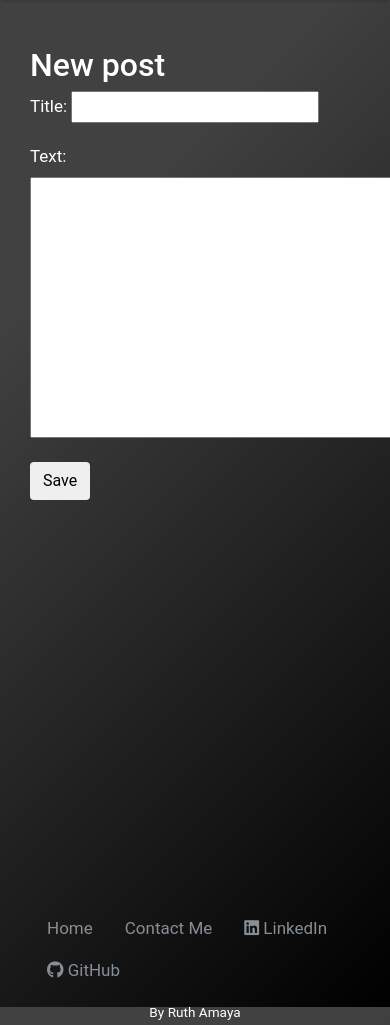
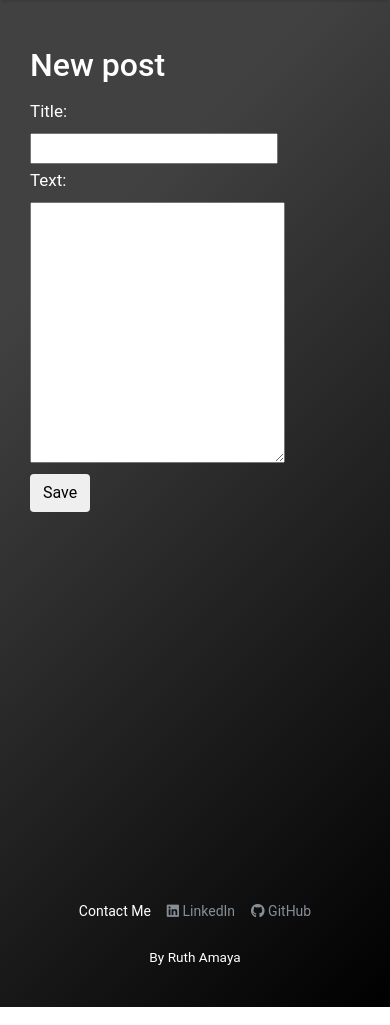
Before and after one commit to amaya91/Django-projects, a Django app: page /post/new/ in a window 390 px wide; the page is wider, and only the part inside the window is pictured. Shown: the part 56-1081 px from the top of that part. Run offline with Django 3.2, Linux system fonts and the light colour scheme; the visitor is signed in with stand-in values (Sample User, id 1); some libraries are stand-ins or nearby versions.

Commit message:
responsive textarea size

```diff
--- a/blog/templates/blog/base.html
+++ b/blog/templates/blog/base.html
@@ -54,17 +54,17 @@
                     <div class="navbar-nav nav ml-auto" >
                         {% if user.is_authenticated %}
                             <strong class="nav-item nav-link">Hello, {{ user.username }}!</strong>
-                            <a href="{% url 'post_list' %}" class="nav-item nav-link">Blog</a>
-                            <a href="{% url 'post_new' %}" class="nav-item nav-link">Create a Post<i class="far fa-plus-square pl-2"></i></a>
+                            <a href="{% url 'post_list' %}" class="nav-item btn-sm nav-link">Posts</a>
+                            <a href="{% url 'post_new' %}" class="nav-item btn-sm nav-link">Create a Post<i class="far fa-plus-square pl-2"></i></a>
                             {% if user.is_superuser %}
-                                <a href="{% url 'post_draft_list' %}" class="nav-item nav-link">View Drafts<i class="fas fa-edit pl-2"></i></a>
+                                <a href="{% url 'post_draft_list' %}" class="nav-item btn-sm nav-link">View Drafts<i class="fas fa-edit pl-2"></i></a>
                             {% endif %}
-                            <a href="{% url 'logout' %}" class="nav-item nav-link">Log Out<i class="fas fa-sign-out-alt pl-2"></i></a>
-                            <a class="nav-item nav-link" href="#" target="_blank">Amaya Portfolio</a>
+                            <a href="{% url 'logout' %}" class="nav-item btn-sm nav-link">Log Out<i class="fas fa-sign-out-alt pl-2"></i></a>
+                            <a class="nav-item btn-sm nav-link" href="#" target="_blank">Amaya Portfolio</a>
                         {% else %}
-                            <a href="{% url 'home' %}" class="nav-item nav-link">Home</a>
-                            <a href="{% url 'login' %}" class="nav-item nav-link">Log In<i class="fas fa-sign-in-alt pl-2"></i></a>
-                            <a href="{% url 'signup' %}" class="nav-item nav-link">Sign Up<i class="fas fa-user-plus pl-2"></i></a>
+                            <a href="{% url 'home' %}" class="nav-item btn-sm nav-link">Home</a>
+                            <a href="{% url 'login' %}" class="nav-item btn-sm nav-link">Log In<i class="fas fa-sign-in-alt pl-2"></i></a>
+                            <a href="{% url 'signup' %}" class="nav-item btn-sm nav-link">Sign Up<i class="fas fa-user-plus pl-2"></i></a>
                         {% endif %}
                     </div>
                 </div>
@@ -76,20 +76,17 @@
                 {% endblock %}
         </div>
         <!-- footer -->
-        <footer class="row mx-auto py-3 container navbar  ">
-            <div class="col-md-7 justify-content-center justify-content-md-start">
-                <ul class="nav">
+        <footer class="row mx-auto pb-3 container navbar py-0 ">
+            <div class="col-md-7 ">
+                <ul class="nav justify-content-center justify-content-md-start">
                     <li class="nav-item">
-                        <a class="nav-link btn-outline-secondary" href="{% url 'home' %}">Home</a>
+                        <a class=" btn-sm btn-outline-secondary py-0" data-toggle="modal" data-target="#register">Contact Me</a>
                     </li>
                     <li class="nav-item">
-                        <a class="nav-link btn-outline-secondary text-muted" data-toggle="modal" data-target="#register">Contact Me</a>
+                        <a class=" btn-sm btn-outline-secondary py-0" href="https://linkedin.com/in/ruthamaya"><i class="fab fa-linkedin"></i> LinkedIn</a>
                     </li>
                     <li class="nav-item">
-                        <a class="nav-link btn-outline-secondary" href="https://linkedin.com/in/ruthamaya"><i class="fab fa-linkedin"></i> LinkedIn</a>
-                    </li>
-                    <li class="nav-item">
-                        <a class="nav-link btn-outline-secondary" href="https://github.com/amaya91"><i class="fab fa-github"></i> GitHub</a>
+                        <a class=" btn-sm btn-outline-secondary py-0" href="https://github.com/amaya91"><i class="fab fa-github"></i> GitHub</a>
                     </li>
                 </ul>
             </div>
--- a/blog/templates/blog/post_edit.html
+++ b/blog/templates/blog/post_edit.html
@@ -1,10 +1,38 @@
 
 {% extends 'blog/base.html' %}
 {% block content %}
-<div class="col-md-12">
-    <h2>New post</h2>
+<div class="col-md-10">
+    <h2 class="mb-3">New post</h2>
     <form method="POST" class="">{% csrf_token %}
-        {{ form.as_p }}
+        <style>
+            textarea {
+                width: 15em;
+            }
+
+            @media screen and (min-width: 480px) {
+                textarea {
+                    width: 20em;
+                }
+            }
+            @media screen and (min-width: 768px) {
+                textarea {
+                    width: 30em;
+                    height: 10em;
+                }
+            }
+            @media screen and (min-width: 992px) {
+                textarea {
+                    width: 40em;
+                    height: 10em;
+                }
+            }
+        </style>
+        {% for field in form %}
+            <p class="mb-0">{{ field.label_tag }}
+            </p>
+            <p class="mb-1">{{ field }}</p>
+
+        {% endfor %}
         <button type="submit" class="save btn btn-default">Save</button>
     </form>
 </div>
```
Also changed, not shown: blog/templates/blog/home.html (+3 -5 lines), blog/templates/blog/post_detail.html (+21 -6 lines), blog/templates/blog/post_list.html (+12 -4 lines).
